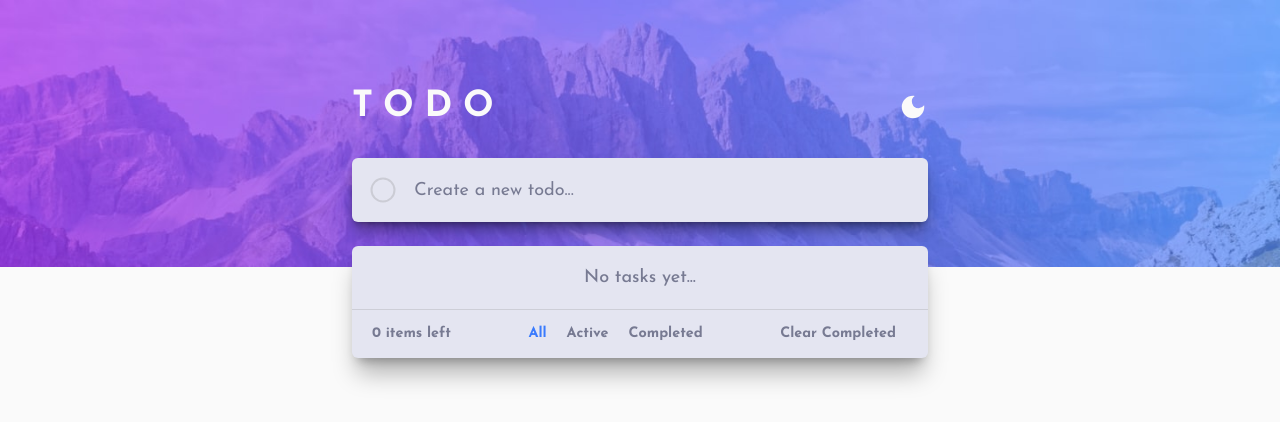
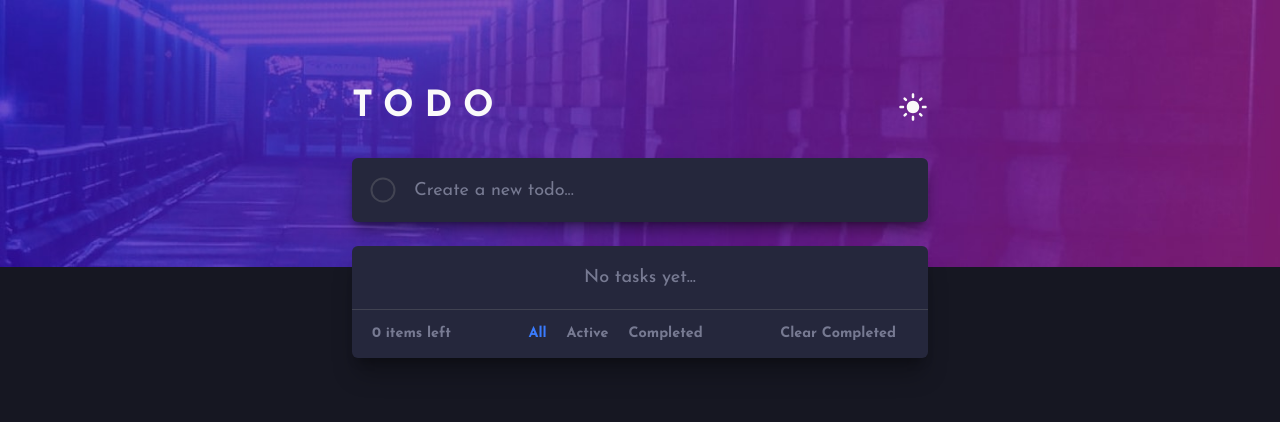
Before and after one commit to wolterGray/toDoList, a React (Vite) app: page / in a window 1280 px wide. Shown: the top 422 px of the page. Built offline with nearby package versions, Linux system fonts and the light colour scheme.

Commit message:
theme selection added to local storage.

```diff
--- a/package.json
+++ b/package.json
@@ -1,5 +1,6 @@
 {
   "name": "todolist",
+  "homepage": "https://wolterGray.github.io/",
   "private": true,
   "version": "0.0.0",
   "type": "module",
@@ -7,10 +8,13 @@
     "dev": "vite",
     "build": "vite build",
     "lint": "eslint . --ext js,jsx --report-unused-disable-directives --max-warnings 0",
-    "preview": "vite preview"
+    "predeploy": "npm run build",
+    "postdeploy": "rm -rf dist",
+    "deploy": "gh-pages -d dist"
   },
   "dependencies": {
     "framer-motion": "^11.0.5",
+    "gh-pages": "^6.1.1",
     "react": "^18.2.0",
     "react-dom": "^18.2.0",
     "react-icons": "^5.0.1",
--- a/src/App.jsx
+++ b/src/App.jsx
@@ -10,8 +10,11 @@ import TasksSection from "./components/TasksSection/TasksSection";
 
 function App() {
   const [tasksData, setTasksData] = React.useState([]);
-  const [darkMode, setDarkMode] = React.useState(false);
-
+  const saveTheme = localStorage.getItem("darkMode");
+  const [darkMode, setDarkMode] = React.useState(
+    saveTheme ? JSON.parse(saveTheme) : true
+  );
+  console.log(darkMode);
   function removeTask(id) {
     setTasksData((prev) => {
       const newData = prev.filter((t) => t.id !== id);
@@ -30,6 +33,12 @@ function App() {
   function darkModeToggle() {
     setDarkMode(!darkMode);
   }
+
+
+  React.useEffect(() => {
+    localStorage.setItem("darkMode", darkMode);
+  }, [darkMode]);
+
   return (
     <div
       className={`${
@@ -37,7 +46,7 @@ function App() {
       } bg-bgLight text-primaryClL h-screen relative text-[18px]  select-none box-border `}>
       <img
         className="sm:h-max h-1/3 object-cover absolute "
-        src={darkMode ? `/bg-desktop-dark.jpg` : `/bg-desktop-light.jpg`}
+        src={darkMode ? `bg-desktop-dark.jpg` : `bg-desktop-light.jpg`}
         alt="background banner"
       />
 
--- a/vite.config.js
+++ b/vite.config.js
@@ -7,4 +7,8 @@ export default defineConfig({
   css: {
     postcss: './postcss.config.js',
   },
+  base: '/toDoList/',
+  build: {
+    outDir: "dist",
+  },
 })
```
Also changed, not shown: 2 other files (tests, documents, lock files or other folders).
